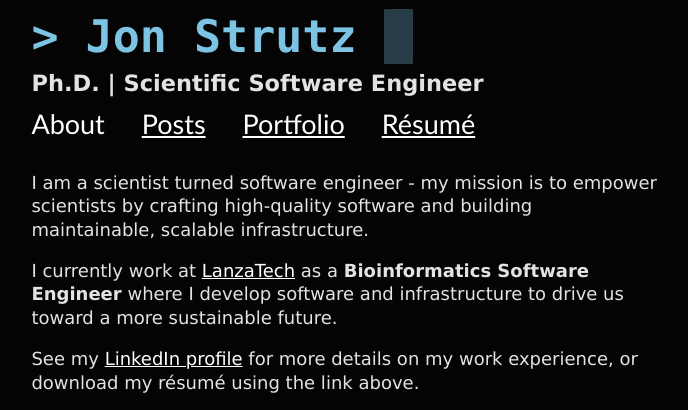
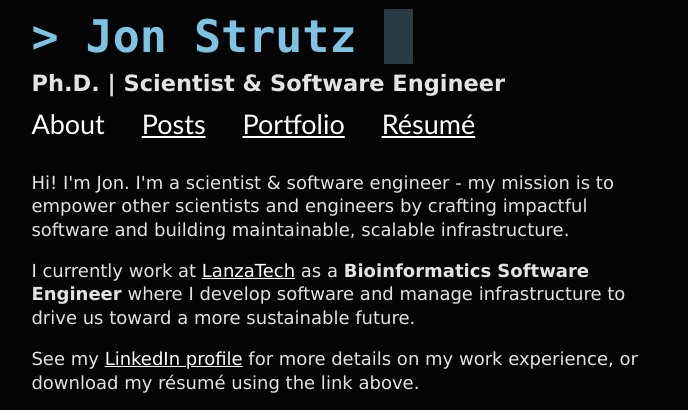
Before and after one commit to jonstrutz11/jonstrutz11.github.io, a Jekyll site: the page built from index.html, in a window 1280 px wide, cut to the strip 0-410 px from the top of the page. Shown: the whole strip, without its empty margins (295-983 px from the left). Built offline with Jekyll 4.4.1, drawn with Linux system fonts in a browser that asks for light colours.

Commit message:
Update About

```diff
--- a/_includes/navigation.html
+++ b/_includes/navigation.html
@@ -2,7 +2,7 @@
     <!-- Name and title -->
     <div class="container">
       <h1 class="bodyText commandLineText">> Jon Strutz <span class="commandLineRectangle blink">▮</span></h1>
-      <h2 class="subheading" style="margin-top: 20px">Ph.D. | Scientific Software Engineer</h2>
+      <h2 class="subheading" style="margin-top: 20px">Ph.D. | Scientist & Software Engineer</h2>
 
       <div class="bodyText">
         {% for item in site.data.navigation %}
--- a/index.html
+++ b/index.html
@@ -17,11 +17,10 @@ title: About
         <!-- Summary -->
         <div class="bodyText" style="margin-top: 20px;">
             <p class="bodyText">
-                I am a scientist turned software engineer - my mission is to empower scientists by crafting high-quality software and building maintainable, scalable infrastructure.
-
+                Hi! I'm Jon. I'm a scientist & software engineer - my mission is to empower other scientists and engineers by crafting impactful software and building maintainable, scalable infrastructure.
             </p>
             <p class="bodyText">
-                I currently work at <a href={{ site.data.links.orgSites.LanzaTech }}><u>LanzaTech</u></a> as a <b>Bioinformatics Software Engineer</b> where I develop software and infrastructure to drive us toward a more sustainable future.
+                I currently work at <a href={{ site.data.links.orgSites.LanzaTech }}><u>LanzaTech</u></a> as a <b>Bioinformatics Software Engineer</b> where I develop software and manage infrastructure to drive us toward a more sustainable future.
             </p>
             <p class="bodyText">
                 See my <a href="{{ site.data.links.linkedin }}"><u>LinkedIn profile</u></a> for more details on my work experience, or download my résumé using the link above.
```
